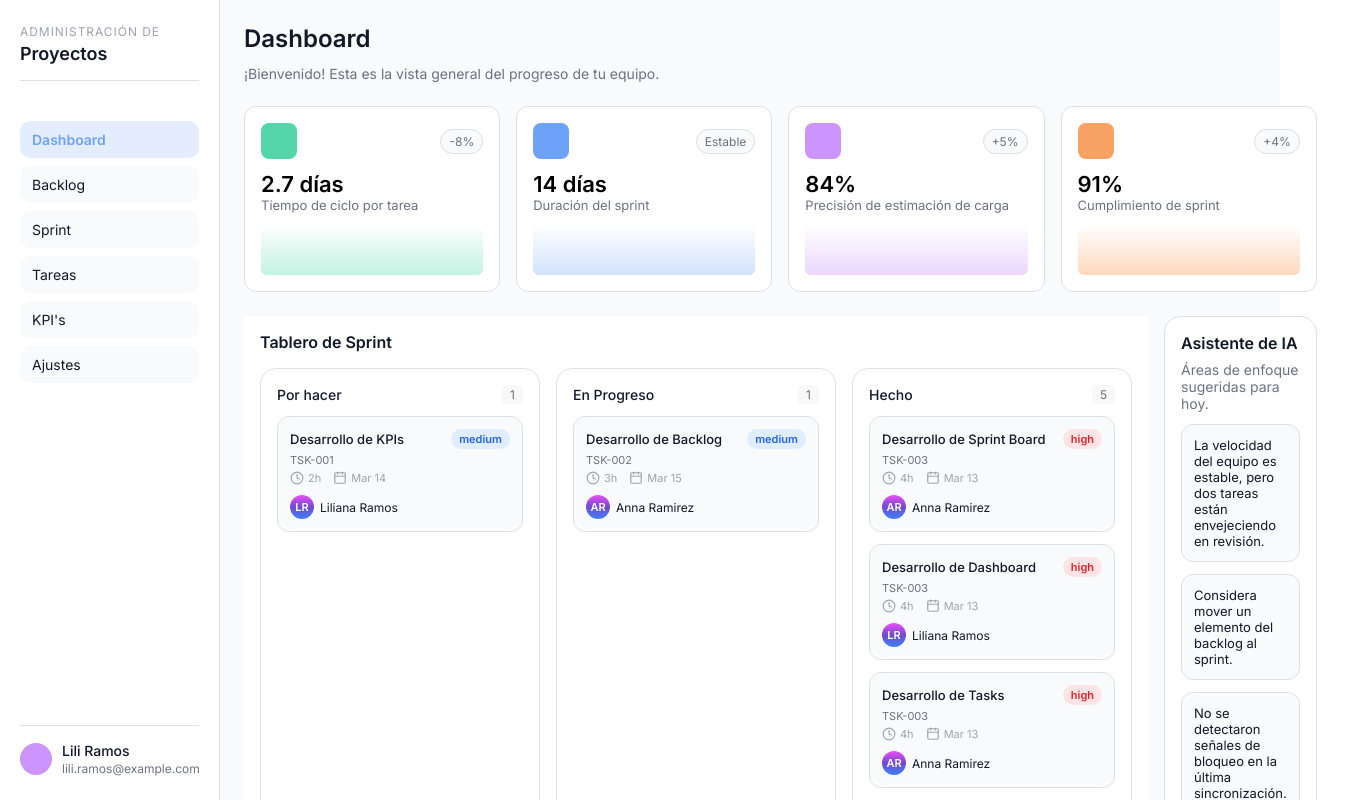
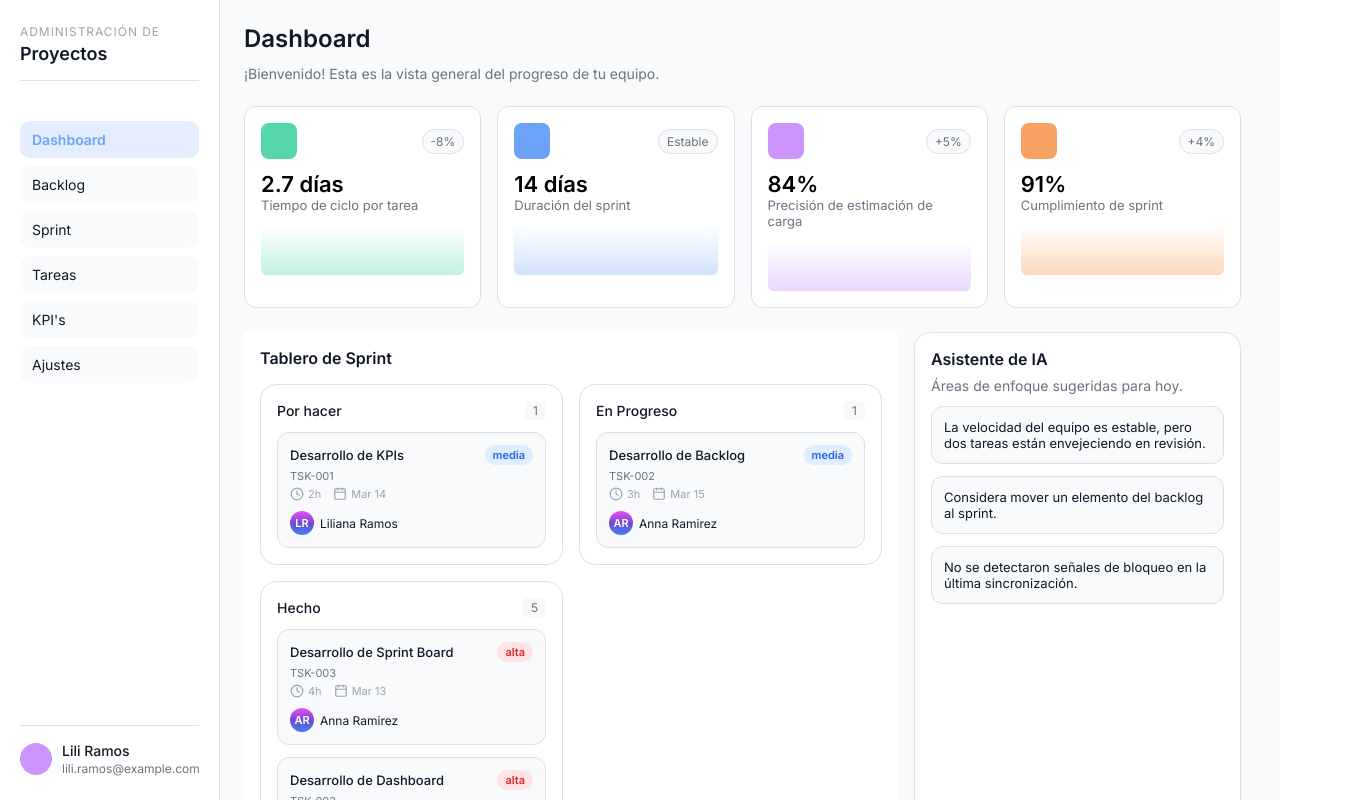
Before and after one commit to lilianaramosvz/admindeproyectos, a React (Vite) app: page /dashboard in a window 1280 px wide. Shown: the whole page, 1356 px wide, since content can reach past the window. Built offline with nearby package versions, Linux system fonts and the light colour scheme.

Commit message:
cambios en sprintscreen, taskscreen y funcionamiento de search bar en backlog

```diff
--- a/src/components/backlog/BacklogPanel.jsx
+++ b/src/components/backlog/BacklogPanel.jsx
@@ -1,4 +1,5 @@
 //frontend\src\components\backlog\BacklogPanel.jsx
+import { useMemo, useState } from "react";
 import styles from "../../styles/screens/BacklogTable.module.css";
 import Avatar from "../ui/Avatar";
 import Complexity from "../ui/Complexity";
@@ -6,6 +7,8 @@ import Badge from "../ui/Badge";
 import { Search } from "lucide-react";
 
 export default function BacklogPanel() {
+  const [searchTerm, setSearchTerm] = useState("");
+
   const tasks = [
   {
     id: "TSK-001",
@@ -39,12 +42,32 @@ export default function BacklogPanel() {
   },
 ];
 
+  const filteredTasks = useMemo(() => {
+    const term = searchTerm.trim().toLowerCase();
+
+    if (!term) {
+      return tasks;
+    }
+
+    return tasks.filter((task) => {
+      const searchableValues = [task.title, task.id, task.name, task.sprint];
+      return searchableValues.some((value) =>
+        value.toLowerCase().includes(term)
+      );
+    });
+  }, [searchTerm, tasks]);
+
   return (
     <div>
       <section className={styles.wrapperSearch}>
         <div className={styles.searchBar}>
           <Search className={styles.icon} />
-          <input placeholder="Buscar tareas..." />
+          <input
+            value={searchTerm}
+            onChange={(event) => setSearchTerm(event.target.value)}
+            placeholder="Buscar tareas..."
+            aria-label="Buscar tareas"
+          />
         </div>
       </section>
 
@@ -60,7 +83,7 @@ export default function BacklogPanel() {
             <div>SPRINT</div>
           </div>
 
-          {tasks.map((task) => (
+          {filteredTasks.map((task) => (
             <div key={task.id} className={styles.row}>
               <div>
                 <strong>{task.title}</strong>
@@ -83,6 +106,10 @@ export default function BacklogPanel() {
               <div>{task.sprint}</div>
             </div>
           ))}
+
+          {filteredTasks.length === 0 && (
+            <div className={styles.noResults}>No se encontraron tareas.</div>
+          )}
         </div>
       </section>
     </div>
--- a/src/components/dashboard/SprintBoard.jsx
+++ b/src/components/dashboard/SprintBoard.jsx
@@ -58,7 +58,7 @@ export const sprintTasks = [
         {
           id: "TSK-003",
           title: "Desarrollo de Tasks",
-          priority: "high",
+          priority: "low",
           date: "Mar 13",
           hours: "4h",
           assignee: "AR",
--- a/src/components/ui/Badge.jsx
+++ b/src/components/ui/Badge.jsx
@@ -11,9 +11,15 @@ export default function Badge({ type, children }) {
     low: "low",
   }[(type || "").toLowerCase()] || "low";
 
+  const label = {
+    high: "alta",
+    medium: "media",
+    low: "baja",
+  }[normalizedType];
+
   return (
     <span className={`${styles.badge} ${styles[normalizedType]}`}>
-      {children}
+      {label || children}
     </span>
   );
 }
--- a/src/screens/TasksScreen.jsx
+++ b/src/screens/TasksScreen.jsx
@@ -1,11 +1,76 @@
 import MainLayout from "../components/layout/MainLayout";
+import Avatar from "../components/ui/Avatar";
+import Badge from "../components/ui/Badge";
+import { sprintTasks } from "../components/dashboard/SprintBoard";
+import { Calendar, Clock } from "lucide-react";
+import styles from "../styles/screens/SprintScreen.module.css";
+
+function getCurrentUserName() {
+	if (typeof window === "undefined") {
+		return "Liliana Ramos";
+	}
+
+	return (
+		window.localStorage.getItem("currentUserName") ||
+		window.localStorage.getItem("userName") ||
+		"Liliana Ramos"
+	);
+}
 
 export default function TasksScreen() {
+	const currentUserName = getCurrentUserName();
+	const columns = sprintTasks.map((column) => ({
+		...column,
+		tasks: column.tasks.filter((task) => task.name === currentUserName),
+	}));
+
 	return (
 		<MainLayout title="Tasks">
-			<div>
-				<h1>Tasks</h1>
-				<p>Esta es la vista de tareas.</p>
+			<div className={styles.container}>
+				<div className={styles.header}>
+					<h1>Tasks</h1>
+					<p>Mostrando las tareas asignadas a {currentUserName}.</p>
+				</div>
+
+				<section className={styles.board} aria-label="My tasks board">
+					{columns.map((column) => (
+						<div key={column.title} className={styles.column}>
+							<div className={styles.columnHeader}>
+								<span className={styles.columnTitle}>{column.title}</span>
+								<span className={styles.count}>{column.tasks.length}</span>
+							</div>
+
+							<div className={styles.tasks}>
+								{column.tasks.map((task, index) => (
+									<article key={`${task.id}-${index}`} className={styles.task}>
+										<div className={styles.taskHeader}>
+											<span className={styles.taskTitle}>{task.title}</span>
+											<Badge type={task.priority}>{task.priority}</Badge>
+										</div>
+
+										<div className={styles.taskId}>{task.id}</div>
+
+										<div className={styles.taskMeta}>
+											<span className={styles.metaItem}>
+												<Clock size={16} />
+												{task.hours}
+											</span>
+											<span className={styles.metaItem}>
+												<Calendar size={16} />
+												{task.date}
+											</span>
+										</div>
+
+										<div className={styles.taskFooter}>
+											<Avatar initials={task.assignee} />
+											<span>{task.name}</span>
+										</div>
+									</article>
+								))}
+							</div>
+						</div>
+					))}
+				</section>
 			</div>
 		</MainLayout>
 	);
--- a/src/styles/components/dashboard/SprintBoard.module.css
+++ b/src/styles/components/dashboard/SprintBoard.module.css
@@ -3,8 +3,9 @@
   background: var(--bg-primary);
   border:none;
   padding: 16px;
+  width: 100%;
+  box-sizing: border-box;
 }
-
 
 .title {
   margin: 0;
@@ -14,16 +15,14 @@
 
 .board {
   margin-top: 16px;
-  display: flex;
+  display: grid;
+  grid-template-columns: repeat(auto-fit, minmax(240px, 1fr));
   gap: 16px;
-  overflow-x: auto;
-  padding-bottom: 8px;
+  width: 100%;
 }
 
 .column {
-  min-width: 280px;
-  max-width: 280px;
-  flex-shrink: 0;
+  min-width: 0;
   background: var(--bg-primary);
   border: 1px solid var(--border-light);
   border-radius: 16px;
@@ -59,8 +58,6 @@
   border: 1px solid var(--border-light);
   transition: box-shadow 0.2s ease, transform 0.1s ease;
 }
-
-
 
 .taskHeader {
   display: flex;
--- a/src/styles/screens/BacklogTable.module.css
+++ b/src/styles/screens/BacklogTable.module.css
@@ -101,10 +101,6 @@
   color: var(--text-secondary);
 }
 
-
-
-
-
 .assignee {
   display: flex;
   align-items: center;
@@ -127,3 +123,10 @@
   background: #3b82f6;
 
 }
+
+.noResults {
+  grid-column: 1 / -1;
+  padding: 20px;
+  color: var(--text-secondary);
+  font-size: 14px;
+}
--- a/src/styles/screens/SprintScreen.module.css
+++ b/src/styles/screens/SprintScreen.module.css
@@ -18,12 +18,13 @@
 
 .board {
 	display: grid;
-	grid-template-columns: repeat(auto-fit, minmax(320px, 1fr));
+	grid-template-columns: repeat(auto-fit, minmax(280px, 1fr));
 	gap: 20px;
 	width: 100%;
 }
 
 .column {
+	min-width: 0;
 	background: var(--bg-primary);
 	border: 1px solid var(--border-light);
 	border-radius: 18px;
@@ -52,10 +53,10 @@
 	font-size: 12px;
 	padding: 4px 10px;
 }
-
 .tasks {
-	display: grid;
-	gap: 14px;
+  display: flex;
+  flex-direction: column;
+  gap: 16px;
 }
 
 .task {
@@ -75,7 +76,7 @@
 	display: flex;
 	align-items: center;
 	justify-content: space-between;
-	gap: 12px;
+	gap: 8px;
 }
 
 .taskTitle {
--- a/src/styles/screens/SprintTable.module.css
+++ /dev/null
@@ -1,99 +0,0 @@
-.wrapper {
-  padding: 0;
-}
-
-.board {
-  display: flex;
-  gap: 16px;
-  overflow-x: auto;
-  padding-bottom: 8px;
-}
-
-.column {
-  min-width: 280px;
-  max-width: 280px;
-  background: var(--bg-primary);
-  border: none;
-  padding: 12px;
-  flex-shrink: 0;
-}
-
-.columnHeader {
-  display: flex;
-  justify-content: space-between;
-  align-items: center;
-  margin-bottom: 8px;
-  border:   none;
-}
-
-.columnTitle {
-  font-size: 14px;
-  font-weight: 500;
-  color: var(--text-primary);
-}
-
-.count {
-  background: var(--bg-secondary);
-  border: 1px solid var(--border-light);
-  border-radius: 8px;
-  font-size: 12px;
-  padding: 2px 8px;
-  color: var(--text-secondary);
-}
-
-.task {
-  margin-top: 12px;
-  padding: 12px;
-  border-radius: 12px;
-  background: var(--bg-primary);
-  border: 1px solid var(--border-light);
-  transition: box-shadow 0.2s ease, transform 0.1s ease;
-}
-
-.task:hover {
-  box-shadow: 0 4px 12px rgba(0,0,0,0.08);
-  transform: translateY(-2px);
-}
-
-.taskHeader {
-  display: flex;
-  justify-content: space-between;
-  align-items: center;
-  gap: 8px;
-}
-
-.taskTitle {
-  font-size: 13px;
-  font-weight: 500;
-  color: var(--text-primary);
-}
-
-.taskId {
-  font-size: 11px;
-  color: var(--text-secondary);
-  margin: 4px 0;
-}
-
-.metaItem {
-  display: flex;
-  align-items: center;
-  gap: 4px;
-    color: var(--text-tertiary);
-
-}
-
-.taskMeta {
-  display: flex;
-  gap: 12px;
-  font-size: 11px;
-  color: var(--text-secondary);
-}
-
-.taskFooter {
-  display: flex;
-  align-items: center;
-  gap: 6px;
-  margin-top: 10px;
-  font-size: 12px;
-  color: var(--text-secondary);
-}
```
